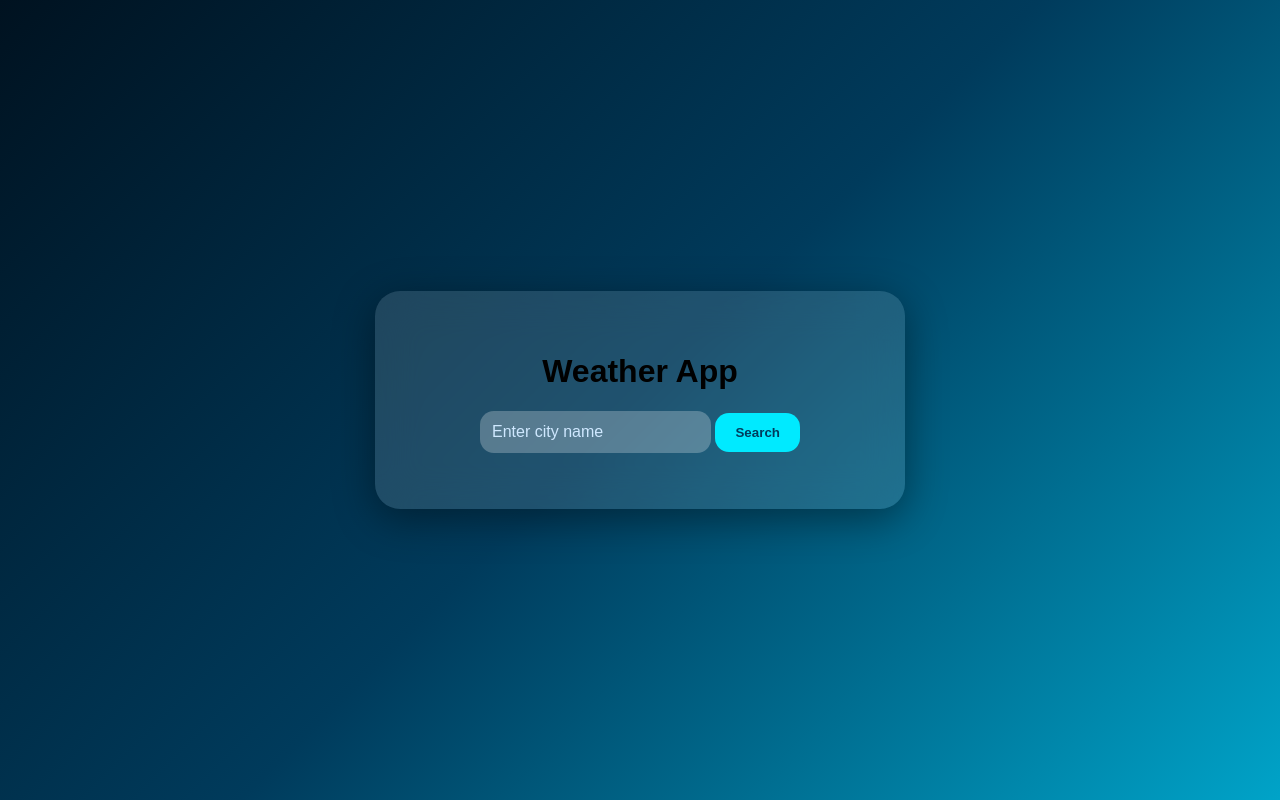
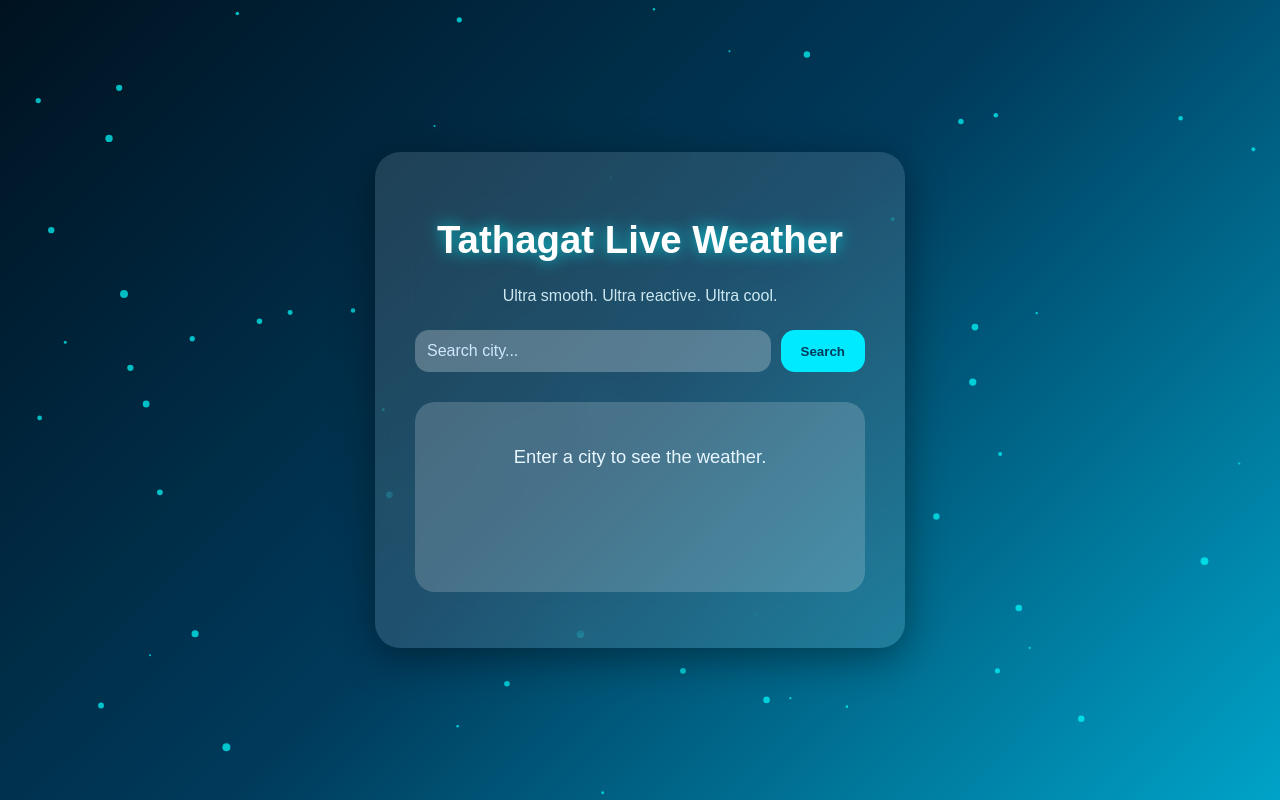
Before and after one commit to 4rnav-codes/TathagatWeathers, a plain HTML site: page index.html in a window 1280 px wide. Drawn offline with Linux system fonts and the light colour scheme.

Commit message:
Update index.html

```diff
--- a/index.html
+++ b/index.html
@@ -1,26 +1,34 @@
 <!DOCTYPE html>
-<html lang="en">
+<html>
 <head>
-  <meta charset="UTF-8" />
-  <meta name="viewport" content="width=device-width, initial-scale=1.0" />
-  <title>Weather App</title>
-  <link rel="stylesheet" href="style.css" />
+  <meta charset="utf-8">
+  <meta name="viewport" content="width=device-width">
+  <title>Tathagat - Ultra Weather</title>
+  <link rel="stylesheet" href="style.css">
 </head>
+
 <body>
 
+  <canvas id="bgParticles"></canvas>
+
   <div class="container">
-    <h1>Weather App</h1>
+    <h1 class="title">Tathagat Live Weather</h1>
+    <p class="subtitle">Ultra smooth. Ultra reactive. Ultra cool.</p>
 
-    <div class="input-box">
-      <input type="text" id="cityInput" placeholder="Enter city name">
+    <div class="searchBox">
+      <input type="text" id="cityInput" placeholder="Search city...">
       <button id="searchBtn">Search</button>
     </div>
 
-    <p id="errorId" class="error-text"></p>
+    <div class="weatherDisplay" id="weatherDisplay">
+      <p class="weatherDisplayText fade">Enter a city to see the weather.</p>
+    </div>
 
-    <div id="weatherDisplay" class="weather-box"></div>
+    <p id="errorId" class="errorText"></p>
   </div>
 
   <script src="script.js"></script>
+  <script src="particles.js"></script>
+
 </body>
 </html>
```
